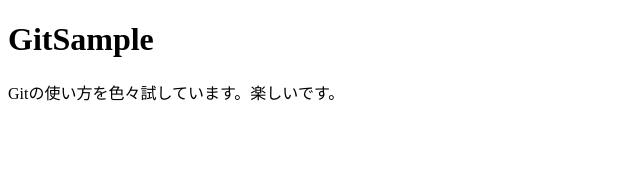
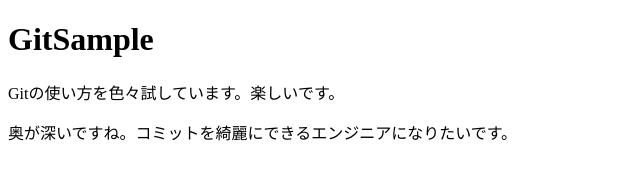
Before and after one commit to Ayaka-K414/gitsample, a plain HTML site: page index.html in a window 1280 px wide. Shown: the whole page, without its empty margins (0-640 px from the left). Drawn offline with Linux system fonts and the light colour scheme.

Commit message:
index.htmlにGitを学習して感じたことを追記

```diff
--- a/index.html
+++ b/index.html
@@ -8,5 +8,6 @@
 <body>
     <h1>GitSample</h1>
     <p>Gitの使い方を色々試しています。楽しいです。</p>
+    <p>奥が深いですね。コミットを綺麗にできるエンジニアになりたいです。</p>
 </body>
 </html>
```
